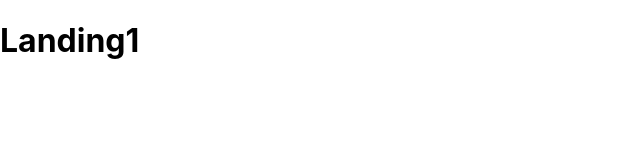
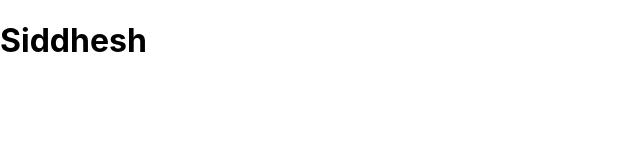
Before and after one commit to Siddhesh-3/agro, a React (Create React App) app: page / in a window 1280 px wide. Shown: the top 160 px of the page, without its empty margins (0-640 px from the left). Built offline with nearby package versions, Linux system fonts and the light colour scheme.

Commit message:
No changes

```diff
--- a/src/App.js
+++ b/src/App.js
@@ -1,4 +1,3 @@
-import logo from './logo.svg';
 import './App.css';
 import Landing1 from './components/Landing1';
 import Landing2 from './components/Landing2';
--- a/src/components/Landing1.js
+++ b/src/components/Landing1.js
@@ -3,7 +3,7 @@ import React from 'react'
 const Landing1 = () => {
     return (
         <div>
-            <h1>Landing1</h1>
+            <h1>Siddhesh</h1>
         </div>
     )
 }
--- a/src/components/Landing2.js
+++ b/src/components/Landing2.js
@@ -3,7 +3,7 @@ import React from 'react'
 const Landing2 = () => {
     return (
         <div>
-            landing2
+            Harshad
         </div>
     )
 }
```
